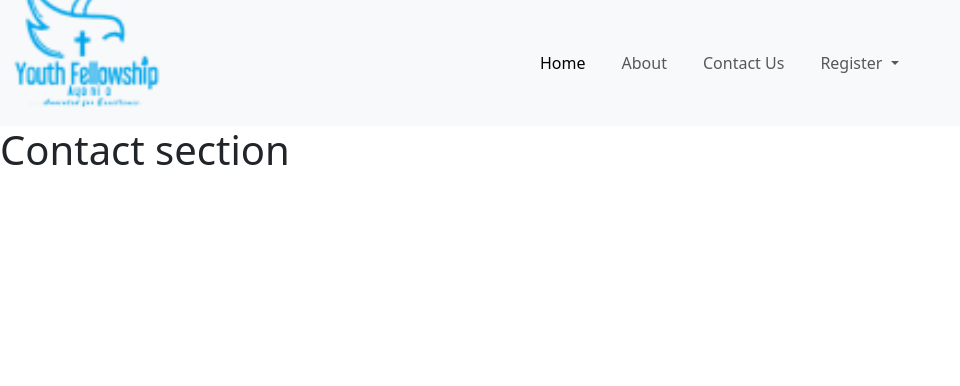
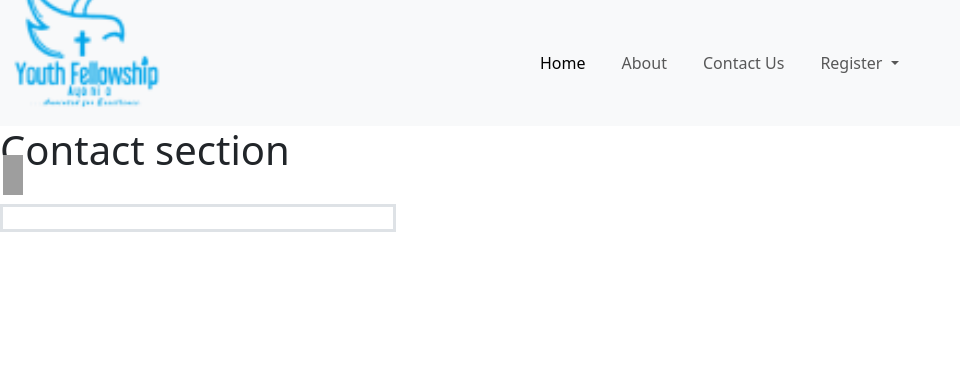
Before and after one commit to K-Honsu/Secretariat, a Django app: page /contact/ in a window 1280 px wide. Shown: the top 386 px of the page, without its empty margins (0-960 px from the left). Run offline with Django 4.2, Linux system fonts and the light colour scheme; grey boxes are pictures that could not be loaded.

Commit message:
Work on contact page

```diff
--- a/base/static/styles/style.css
+++ b/base/static/styles/style.css
@@ -31,3 +31,12 @@ img {
 .dist {
   margin-right: 600px;
 }
+
+/* #icons {
+  width: fit-content;
+} */
+
+.iconing {
+  width: 20px;
+  height: 40px;
+}
--- a/base/templates/base/contact.html
+++ b/base/templates/base/contact.html
@@ -1,6 +1,17 @@
-{% extends 'base/main.html' %}
-{% block content %}
+{% extends 'base/main.html' %} {% block content %}
 
 <h1>Contact section</h1>
 
+<br />
+
+<div>
+  <div>
+    <span class="border border-3" id="icons">
+      <img
+        src="https://img.icons8.com/ios-filled/50/null/place-marker--v1.png" class="iconing"
+      />
+    </span>
+  </div>
+</div>
+
 {% endblock content %}
```
